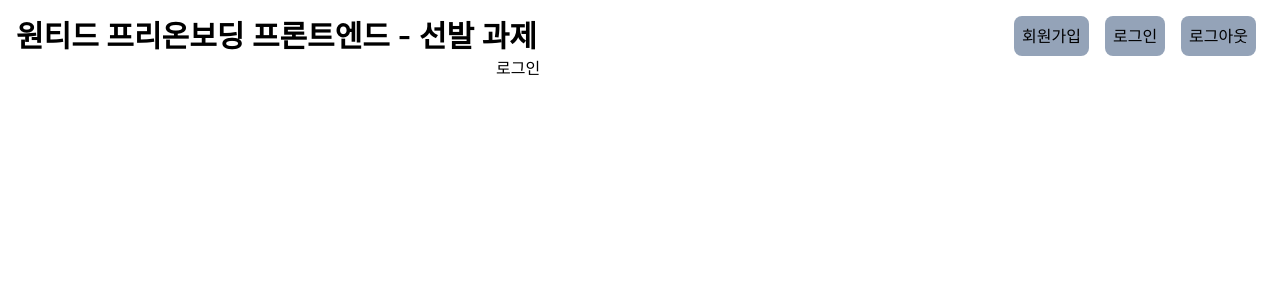
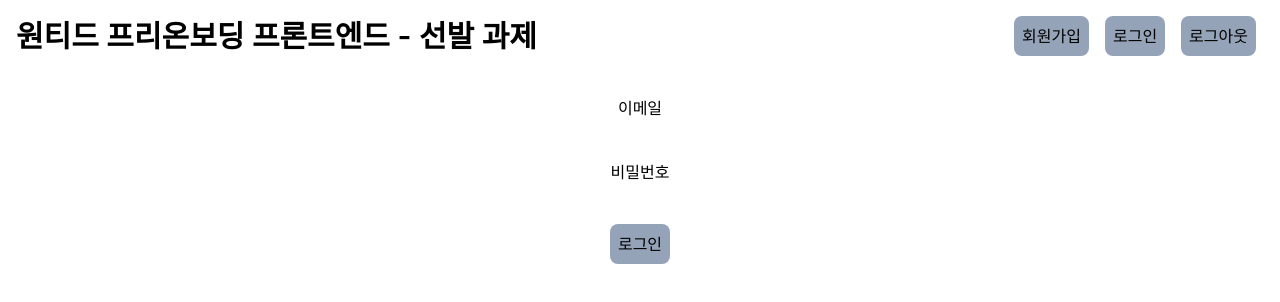
Before and after one commit to tmdgus95/wanted-pre-onboarding-frontend, a React (Create React App) app: page /signin in a window 1280 px wide. Shown: the top 302 px of the page. Built offline with nearby package versions, Linux system fonts and the light colour scheme.

Commit message:
Assignment 3 클리어

```diff
--- a/src/components/Header.jsx
+++ b/src/components/Header.jsx
@@ -1,6 +1,6 @@
 import { useNavigate } from 'react-router-dom';
 
-const ButtonStlye = 'bg-slate-400 p-2 rounded-lg mx-2';
+export const ButtonStlye = 'bg-slate-400 p-2 rounded-lg mx-2';
 export default function Header() {
     const navigate = useNavigate();
     return (
--- a/src/index.js
+++ b/src/index.js
@@ -15,9 +15,10 @@ const router = createBrowserRouter([
         element: <App />,
         errorElement: <NotFound />,
         children: [
-            { index: true, element: <Todolist /> },
+            { index: true, element: <App /> },
             { path: '/signup', element: <Signup /> },
             { path: '/signin', element: <Signin /> },
+            { path: '/todo', element: <Todolist /> },
         ],
     },
 ]);
--- a/src/pages/Signin.jsx
+++ b/src/pages/Signin.jsx
@@ -1,11 +1,69 @@
+import { useEffect, useState } from 'react';
+import { useNavigate } from 'react-router-dom';
+import { Instance } from '../api/axios';
+import { ButtonStlye } from '../components/Header';
+
 export default function Signin() {
-    const handleClick = () => {};
+    const navigate = useNavigate();
+    const [signupData, setSignupData] = useState({ email: '', password: '' });
+    const [isValid, setIsvalid] = useState(false);
+    const handleChange = (e) => {
+        const { name, value } = e.target;
+        setSignupData((signupData) => ({ ...signupData, [name]: value }));
+    };
+    useEffect(() => {
+        setIsvalid(
+            signupData.email.includes('@') && signupData.password.length >= 8
+        );
+    }, [signupData]);
+
+    const handleClick = (e) => {
+        e.preventDefault();
+        const body = {
+            email: signupData.email,
+            password: signupData.password,
+        };
+        Instance.post('/auth/signin', body)
+            .then((res) => {
+                console.log(res.data.access_token);
+                localStorage.setItem('token', res.data.access_token);
+                navigate('/todo');
+            })
+            .catch(console.log);
+    };
     return (
-        <section>
-            <form>
-                <input data-testid='email-input' type='email' />
-                <input data-testid='password-input' type='password' />
-                <button data-testid='signin-button' onClick={handleClick}>
+        <section className='flex justify-center mt-10'>
+            <form className='flex flex-col items-center'>
+                <label className='mb-2' htmlFor='email'>
+                    이메일
+                </label>
+                <input
+                    className='mb-2'
+                    data-testid='email-input'
+                    name='email'
+                    id='email'
+                    type='email'
+                    value={signupData.email}
+                    onChange={handleChange}
+                />
+                <label className='mb-2' htmlFor='password'>
+                    비밀번호
+                </label>
+                <input
+                    className='mb-2'
+                    data-testid='password-input'
+                    name='password'
+                    id='password'
+                    type='password'
+                    value={signupData.password}
+                    onChange={handleChange}
+                />
+                <button
+                    className={`${ButtonStlye} ${isValid && 'bg-red-400'}`}
+                    data-testid='signin-button'
+                    onClick={handleClick}
+                    disabled={!isValid}
+                >
                     로그인
                 </button>
             </form>
--- a/src/pages/Signup.jsx
+++ b/src/pages/Signup.jsx
@@ -1,6 +1,7 @@
 import { useEffect, useState } from 'react';
 import { Instance } from '../api/axios';
 import { useNavigate } from 'react-router-dom';
+import { ButtonStlye } from '../components/Header';
 
 export default function Signup() {
     const navigate = useNavigate();
@@ -30,10 +31,13 @@ export default function Signup() {
             .catch(console.log);
     };
     return (
-        <section>
-            <form>
-                <label htmlFor='email'>이메일</label>
+        <section className='flex justify-center mt-10'>
+            <form className='flex flex-col items-center'>
+                <label className='mb-2' htmlFor='email'>
+                    이메일
+                </label>
                 <input
+                    className='mb-2'
                     data-testid='email-input'
                     name='email'
                     id='email'
@@ -41,8 +45,11 @@ export default function Signup() {
                     value={signupData.email}
                     onChange={handleChange}
                 />
-                <label htmlFor='password'>비밀번호</label>
+                <label className='mb-2' htmlFor='password'>
+                    비밀번호
+                </label>
                 <input
+                    className='mb-2'
                     data-testid='password-input'
                     name='password'
                     id='password'
@@ -51,6 +58,7 @@ export default function Signup() {
                     onChange={handleChange}
                 />
                 <button
+                    className={`${ButtonStlye} ${isValid && 'bg-red-400'}`}
                     data-testid='signup-button'
                     onClick={handleClick}
                     disabled={!isValid}
```
